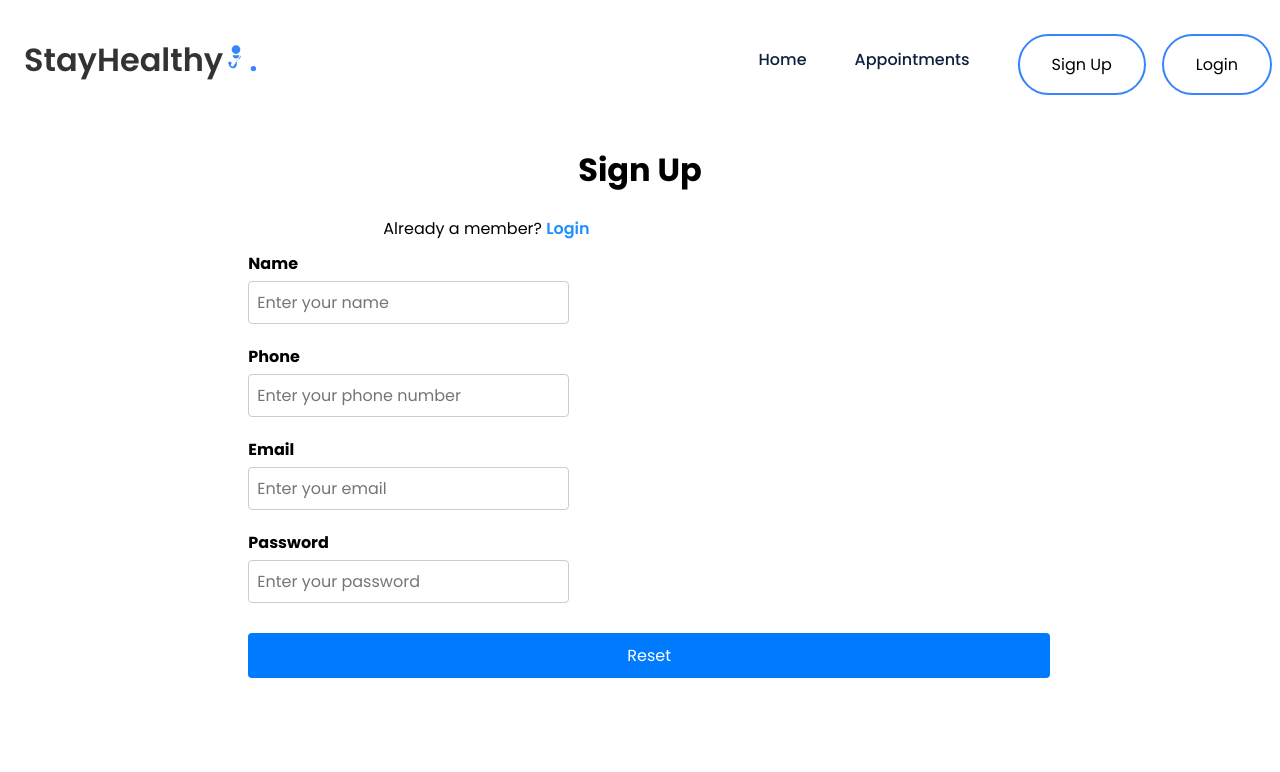
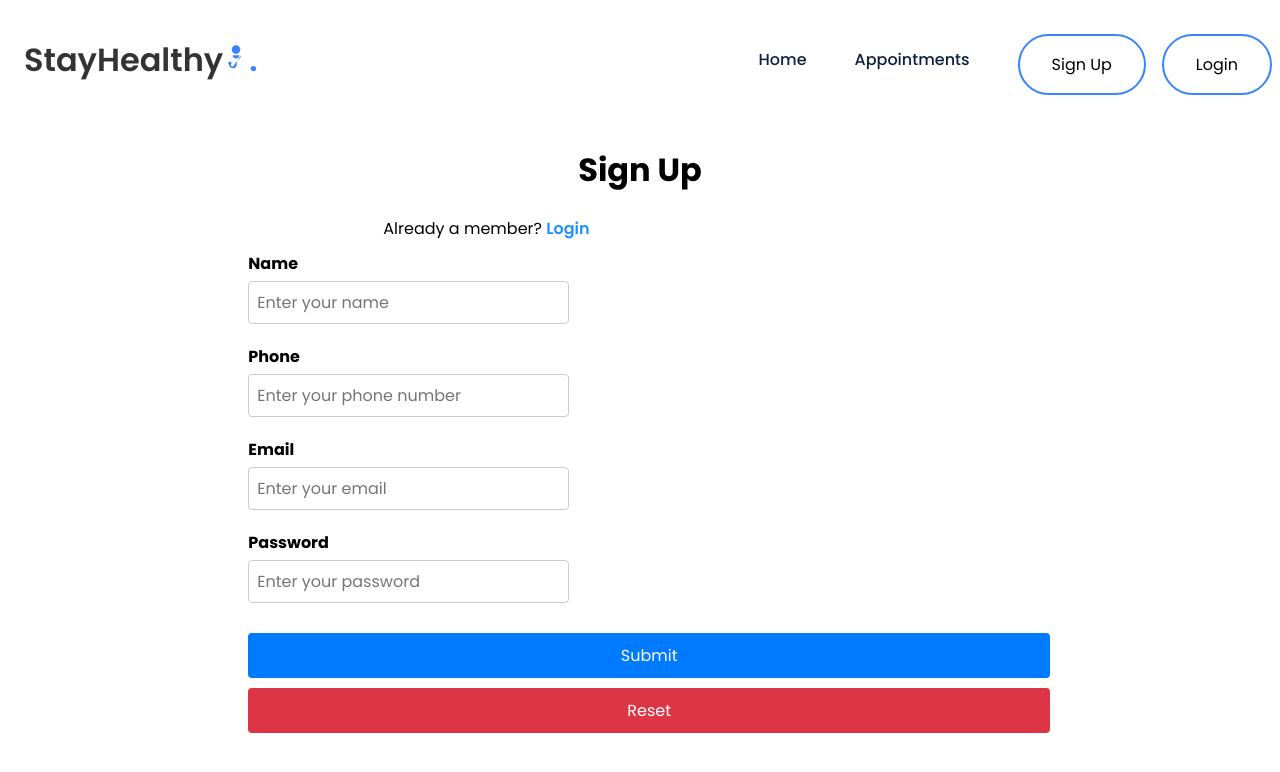
Before and after one commit to alysialockhart1977-commits/test_med_app, a React (Create React App) app: page /signup in a window 1280 px wide. Shown: the top 772 px of the page. Built offline with nearby package versions, Linux system fonts and the light colour scheme.

Commit message:
Correct errors in Login.js and Sign_Up.js

```diff
--- a/src/Components/Login/Login.js
+++ b/src/Components/Login/Login.js
@@ -4,7 +4,7 @@ import { Link, useNavigate } from "react-router-dom";
 import { API_URL } from "../../config";
 import "./Login.css";
 
-const Login = () => {
+function Login() {
   // State variables for email and password
   const [password, setPassword] = useState("");
   const [email, setEmail] = useState("");
@@ -38,13 +38,12 @@ const Login = () => {
       navigate("/");
       window.location.reload();
     } else {
-      if (json.errors) {
-        for (const error of json.errors) alert(error.msg);
-      } else {
-        alert(json.error);
+      if (json.errors?.length) alert(json.errors[0].msg);
+      else alert(json.error || "Login failed.");
+
       }
-    }
-  };
+    };
+
 
   return (
     <div className="container">
@@ -62,8 +61,6 @@ const Login = () => {
           </span>
         </div>
 
-        <br />
-
         <div className="login-form">
           <form onSubmit={login}>
             <div className="form-group">
@@ -76,7 +73,6 @@ const Login = () => {
                 id="email"
                 className="form-control"
                 placeholder="Enter your email"
-                aria-describedby="helpId"
                 required
               />
             </div>
@@ -91,25 +87,30 @@ const Login = () => {
                 id="password"
                 className="form-control"
                 placeholder="Enter your password"
-                aria-describedby="helpId"
                 required
                 minLength={8}
               />
             </div>
 
+            {/* Login = blue, Reset = red */}
             <div className="btn-group">
               <button
                 type="submit"
-                className="btn btn-primary mb-2 mr-1 waves-effect waves-light"
+                className="btn btn-primary"
               >
                 Login
               </button>
+              <button type="reset" className="btn btn-danger">
+                Reset
+              </button>
             </div>
+
+            <div className="login-text">Forgot Password?</div>
           </form>
         </div>
       </div>
     </div>
   );
-};
+}
 
 export default Login;
--- a/src/Components/Sign_Up/Sign_Up.js
+++ b/src/Components/Sign_Up/Sign_Up.js
@@ -152,18 +152,20 @@ const Sign_Up = () => {
               </div>
             )}
 
+            {/* Submit = btn-primary (blue), Reset = btn-danger (red) */}
+
             <div className="btn-group">
               <button
                 type="submit"
-                className="btn btn-primary mb-2 mr-1 waves-effect waves-light"
-              onClick={() => {
-                setName("");
-                setPhone("");
-                setEmail("");
-                setPassword("");
-                setShowerr("");
-              }}
+                className="btn btn-primary">
+                Submit
+                </button>
+                <button
+                  type="reset"
+                  className="btn btn-danger"
+                  onClick={() => setShowerr("")}
               >
+
                 Reset
                 </button>
 
@@ -175,6 +177,6 @@ const Sign_Up = () => {
       {/* Note: Sign up role is not stored in the database. Additional logic can be implemented for this based on your React code. */}
     </div>
   );
-};
+}
 
 export default Sign_Up; // Export the Sign_Up component for use in other components
```
